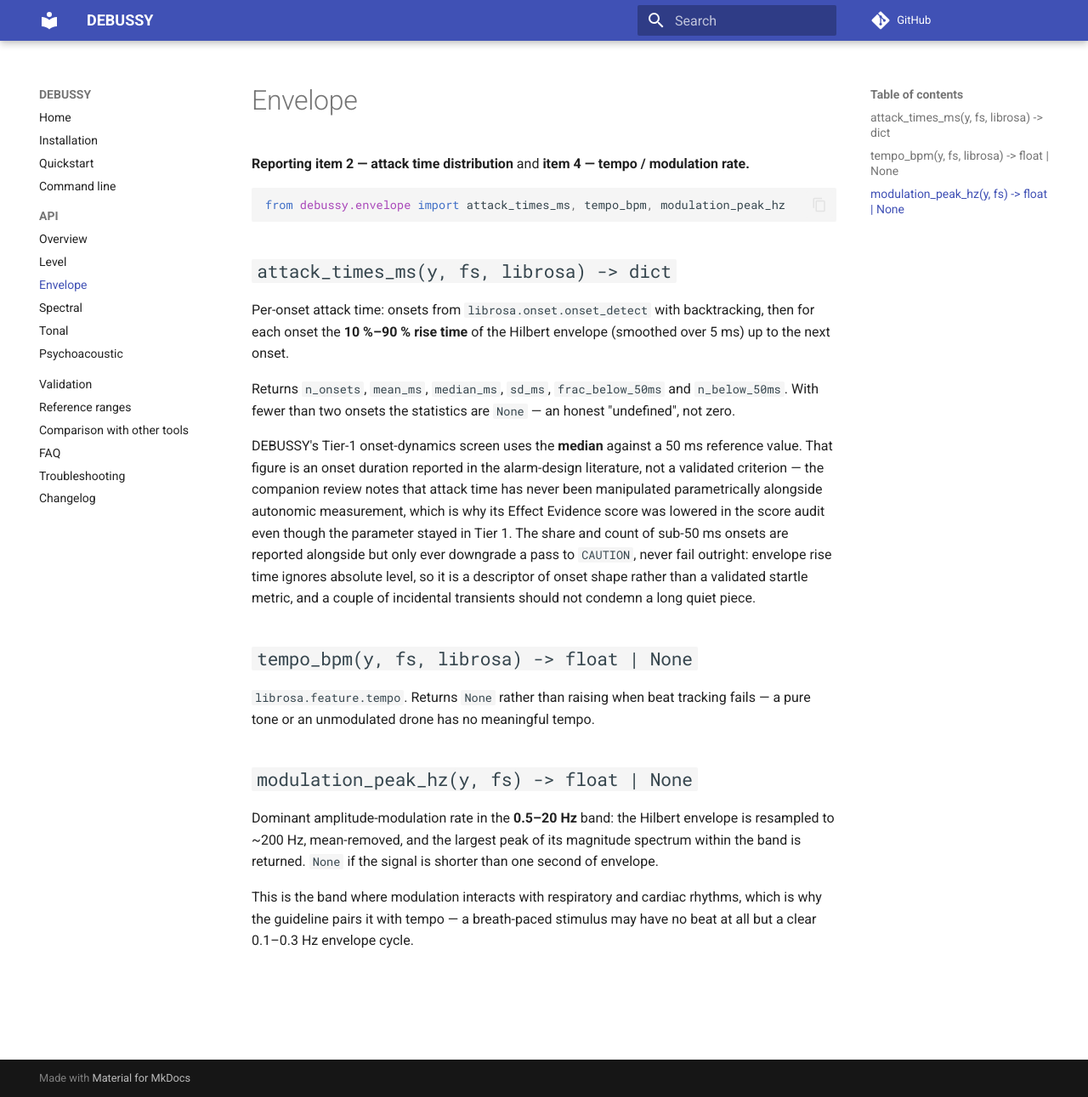
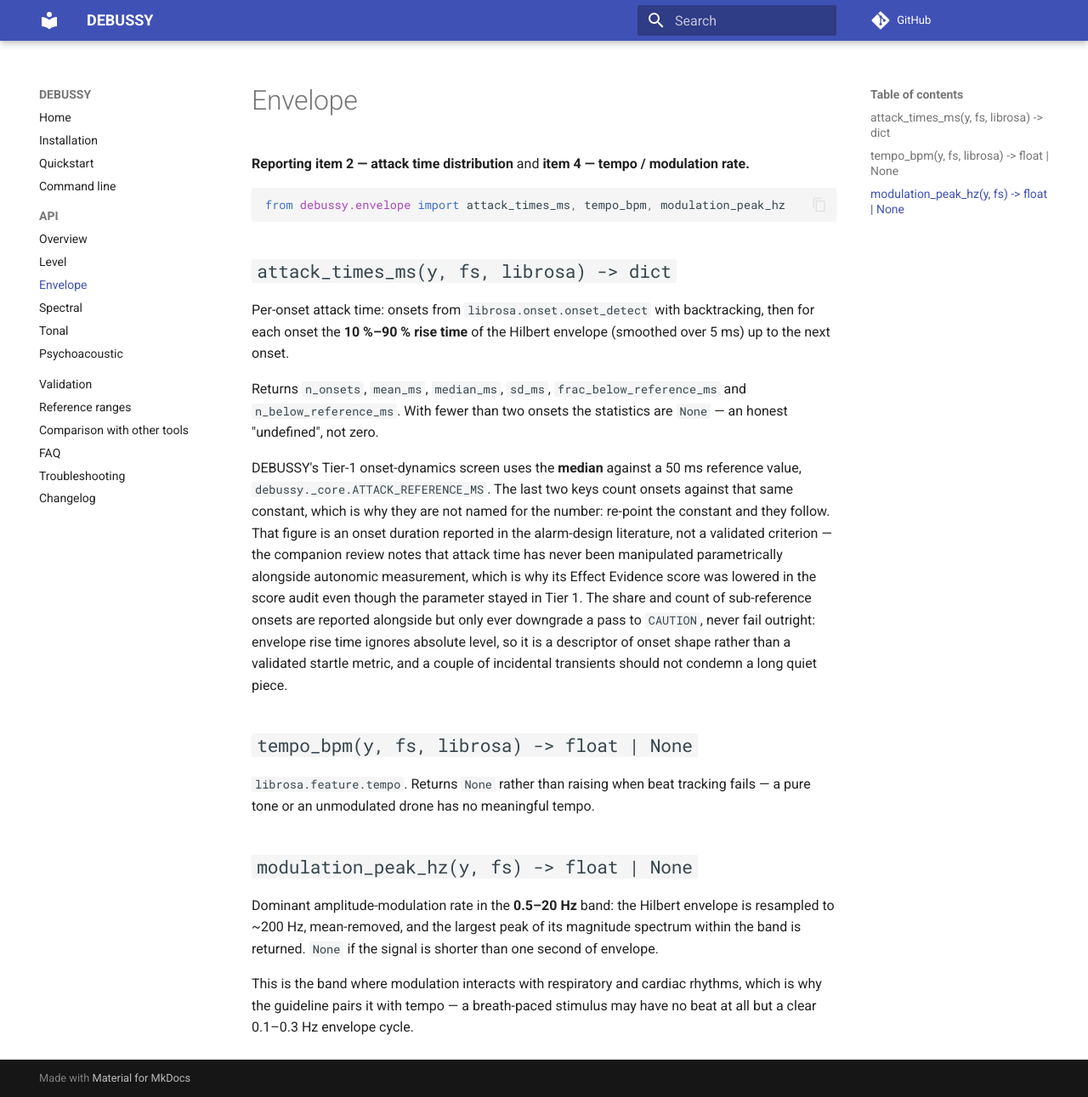
Before and after one commit to hyeonjoong/debussy, an MkDocs documentation site: the page built from docs/api/envelope.md, in a window 1280 px wide and 1291 px high. Shown: the whole window at 85% size. Built offline with MkDocs 1.6.1 and Material for MkDocs 9.7.7, drawn with Linux system fonts in a browser that asks for light colours; comment, search, counter and statistics services are not loaded.

Commit message:
fix: make every derived metric read the reference constants
PR #14 introduced named screening constants and said they existed "so that a
protocol needing different limits can state its own, and so that a future
revision of the review changes one line each". Three derived quantities did not
honour that: `attack_times_ms` counted sub-50 ms onsets against a literal
`50.0`, and the roughness and sharp-onset coverage descriptors likewise
repeated their thresholds. Re-pointing a constant moved the pass/fail verdict
but left the share and count measuring the old number, so a protocol with its
own limits got a verdict and a diagnostic that disagreed.

They now read `ATTACK_REFERENCE_MS` and `ROUGHNESS_REFERENCE_ASPER`. The two
internal keys are renamed `frac_below_reference_ms` / `n_below_reference_ms`,
since naming a key after a number that is now configurable was half the reason
the literal survived. Both are internal to `attack_times_ms`; the public
`Result` schema and the published CSV columns are unchanged.

`tests/test_reference_constants.py` re-points each constant and asserts the
derived quantity follows, so a future duplicated literal fails instead of
drifting silently. 120 tests pass.

Recovered from the 2026-08-20 scheduled run, which completed this work and then
died mid-response before it could commit.

```diff
--- a/docs/api/envelope.md
+++ b/docs/api/envelope.md
@@ -13,16 +13,19 @@
 backtracking, then for each onset the **10 %–90 % rise time** of the Hilbert
 envelope (smoothed over 5 ms) up to the next onset.
 
-Returns `n_onsets`, `mean_ms`, `median_ms`, `sd_ms`, `frac_below_50ms` and
-`n_below_50ms`. With fewer than two onsets the statistics are `None` — an
-honest "undefined", not zero.
+Returns `n_onsets`, `mean_ms`, `median_ms`, `sd_ms`, `frac_below_reference_ms`
+and `n_below_reference_ms`. With fewer than two onsets the statistics are
+`None` — an honest "undefined", not zero.
 
 DEBUSSY's Tier-1 onset-dynamics screen uses the **median** against a 50 ms
-reference value. That figure is an onset duration reported in the alarm-design
+reference value, `debussy._core.ATTACK_REFERENCE_MS`. The last two keys count
+onsets against that same constant, which is why they are not named for the
+number: re-point the constant and they follow. That figure is an onset duration
+reported in the alarm-design
 literature, not a validated criterion — the companion review notes that attack
 time has never been manipulated parametrically alongside autonomic measurement,
 which is why its Effect Evidence score was lowered in the score audit even
-though the parameter stayed in Tier 1. The share and count of sub-50 ms onsets are reported alongside but
+though the parameter stayed in Tier 1. The share and count of sub-reference onsets are reported alongside but
 only ever downgrade a pass to `CAUTION`, never fail outright: envelope rise time
 ignores absolute level, so it is a descriptor of onset shape rather than a
 validated startle metric, and a couple of incidental transients should not
```
Also changed, not shown: CHANGELOG.md (+26 -0 lines), docs/api/psychoacoustic.md (+9 -5 lines), 2 other files.
